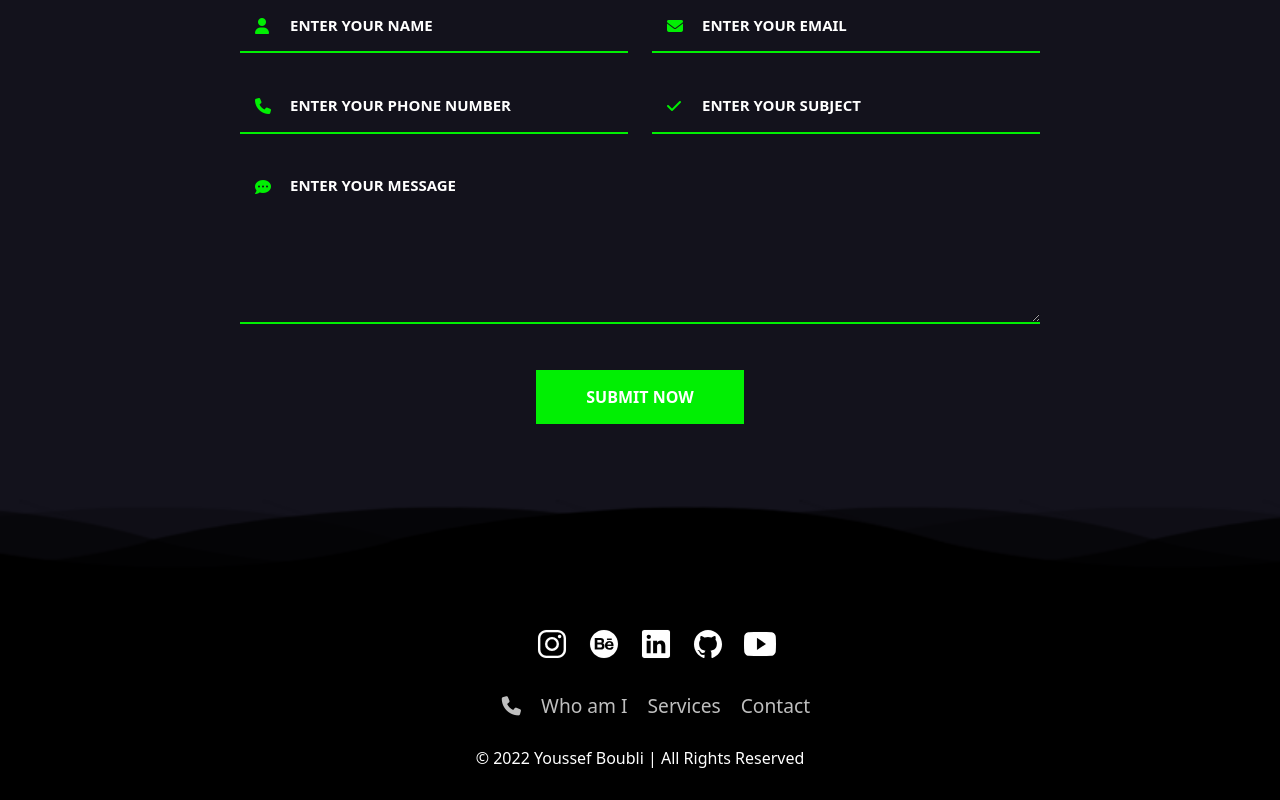
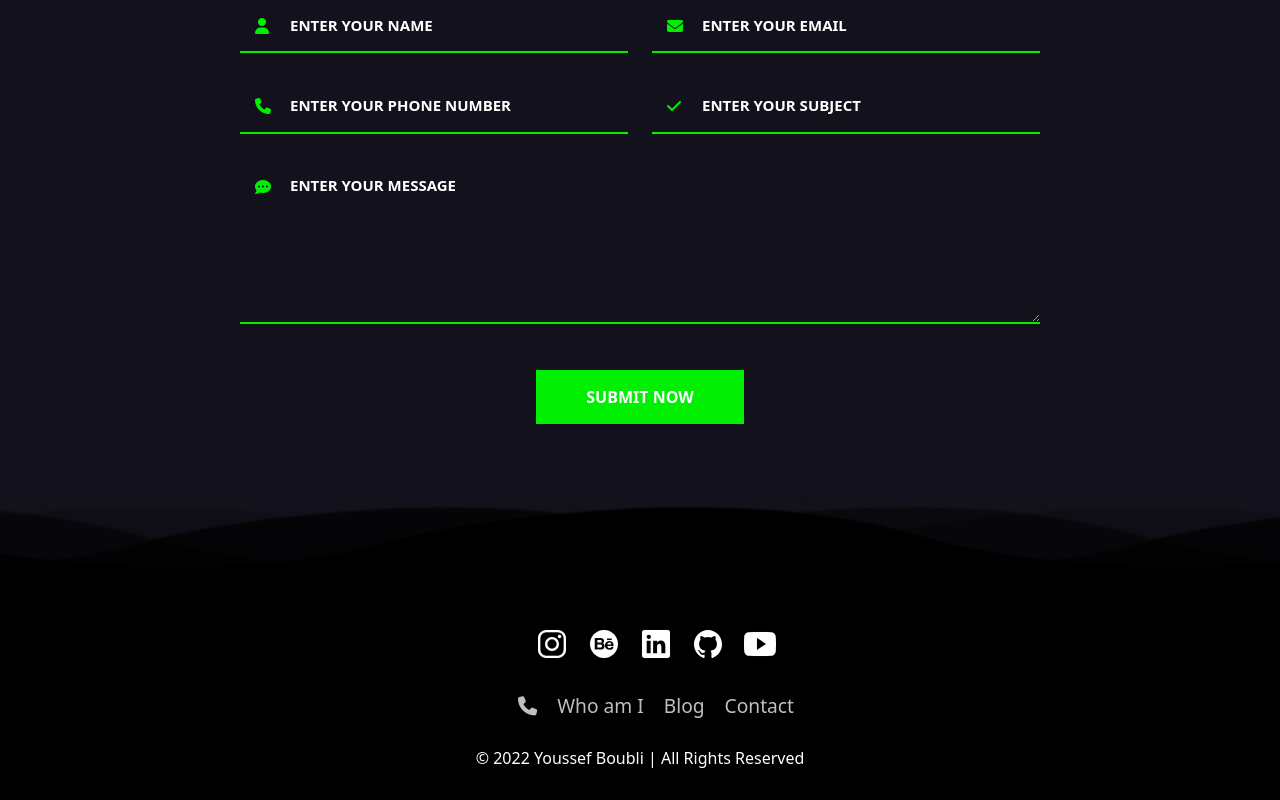
Before and after one commit to boubli/Portfolio, a website: page index.html in a window 1280 px wide. Shown: the part 3543-4343 px from the top of the page. Drawn offline with nearby package versions, Linux system fonts and the light colour scheme; files that its build step writes are made by us from their sources; files whose address does not match are found by name.

Commit message:
Update index.html

```diff
--- a/index.html
+++ b/index.html
@@ -356,7 +356,7 @@
     <ul class="menu">
       <li class="menu__item"><a class="menu__link" href="#"><i class="fa-solid fa-phone"></i></a></li>
       <li class="menu__item"><a class="menu__link" href="whoami">Who am I</a></li>
-      <li class="menu__item"><a class="menu__link" href="#">Services</a></li>
+      <li class="menu__item"><a class="menu__link" target="__newblanc" href="https://boubli.github.io/Youssef-Boubli/">Blog</a></li>
       <li class="menu__item"><a class="menu__link" href="#Contact">Contact</a></li>
     </ul>
     <p>&copy; 2022 Youssef  Boubli   |   All  Rights  Reserved </p>
```
